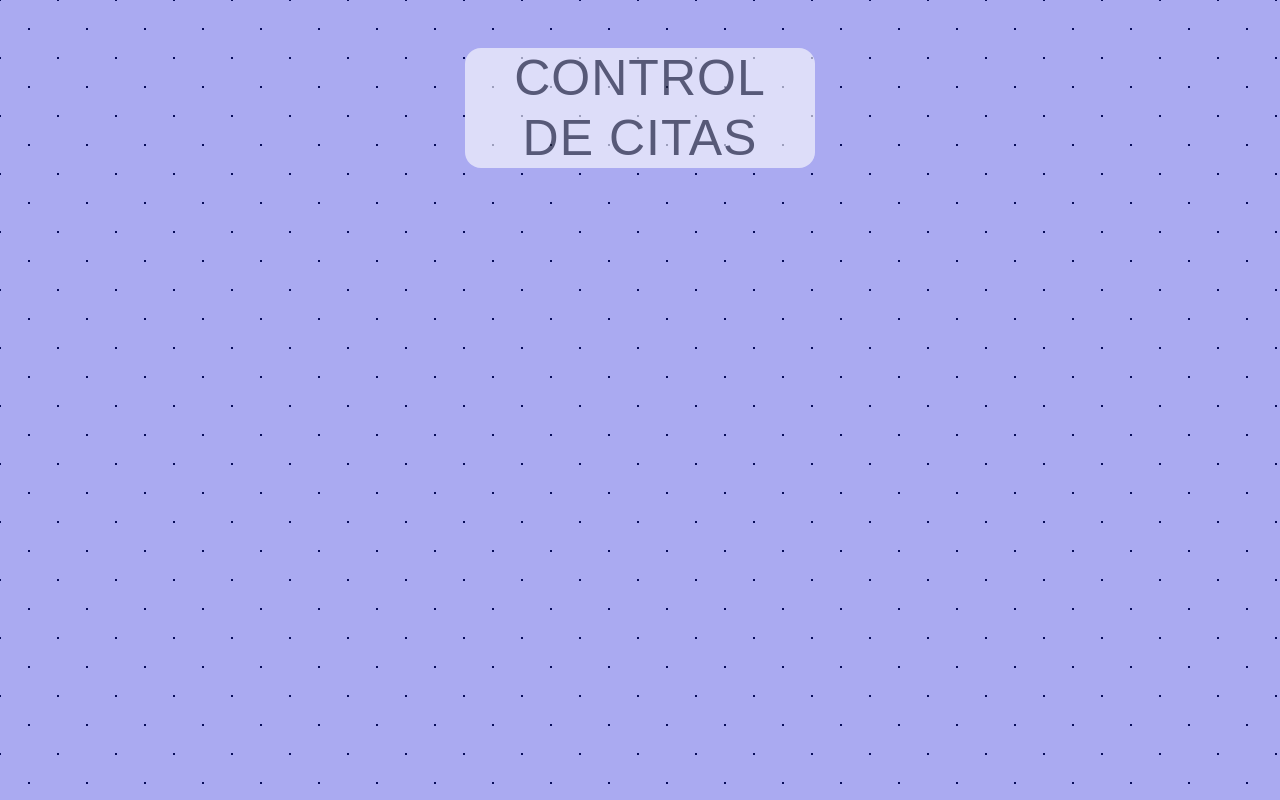
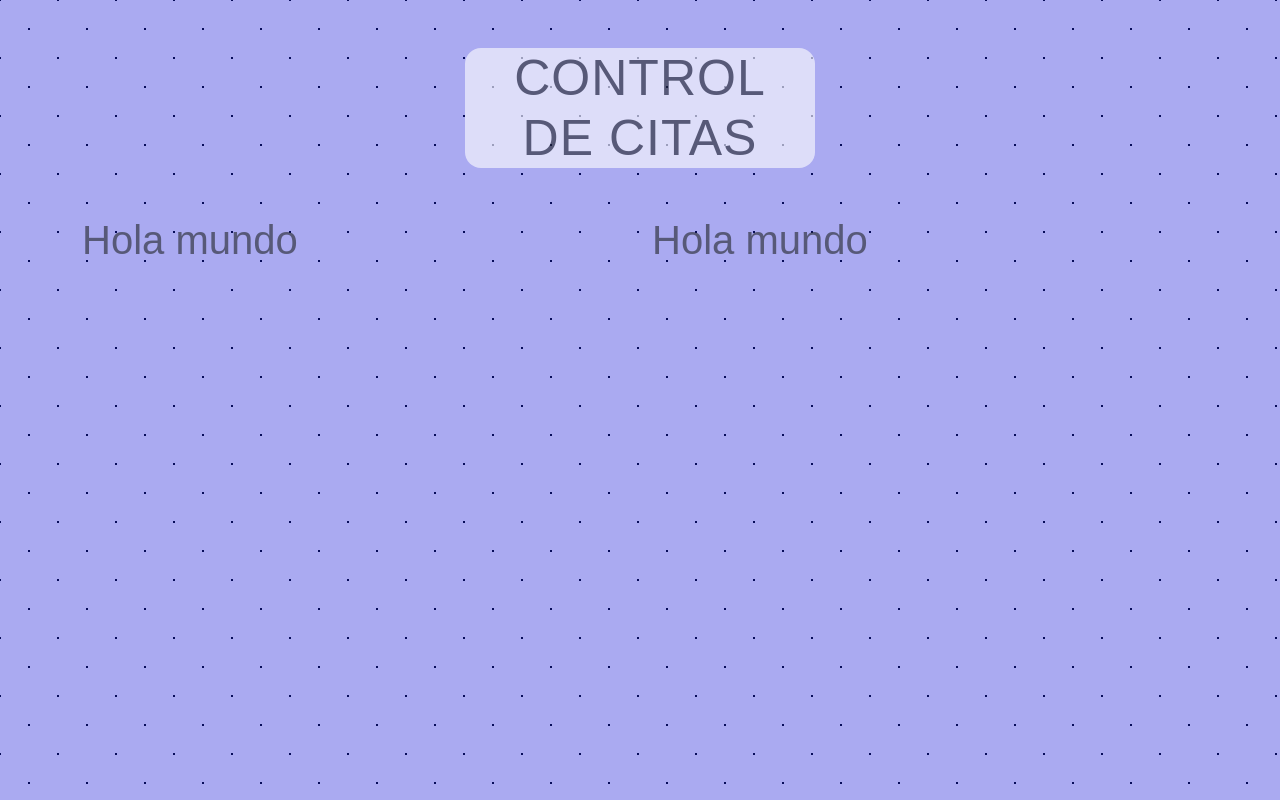
Before and after one commit to MaxiDiaz11/ControlDeCitas-React, a React (Create React App) app: page / in a window 1280 px wide. Built offline with nearby package versions, Linux system fonts and the light colour scheme.

Commit message:
Se agrego un contenedor con una fila y dos columnas

```diff
--- a/src/App.js
+++ b/src/App.js
@@ -1,13 +1,27 @@
-import React, {Fragment} from 'react';
+import React, { Fragment } from 'react';
 
 function App() {
   return (
     <Fragment>
       {/* HEADER */}
       <header className="d-flex justify-content-center text-center">
-      <h1 className="my-5 text-dark titulo px-4">Control de citas</h1>
+        <h1 className="my-5 text-dark titulo px-4">Control de citas</h1>
       </header>
 
+
+      {/* SECCION TURNOS */}
+      <main>
+        <section className="container">
+          <div className="row">
+            <div className="col-6">
+              <h1>Hola mundo</h1>
+            </div>
+            <div className="col-6">
+              <h1>Hola mundo</h1>
+            </div>
+          </div>
+        </section>
+      </main>
     </Fragment>
   );
 }
```
